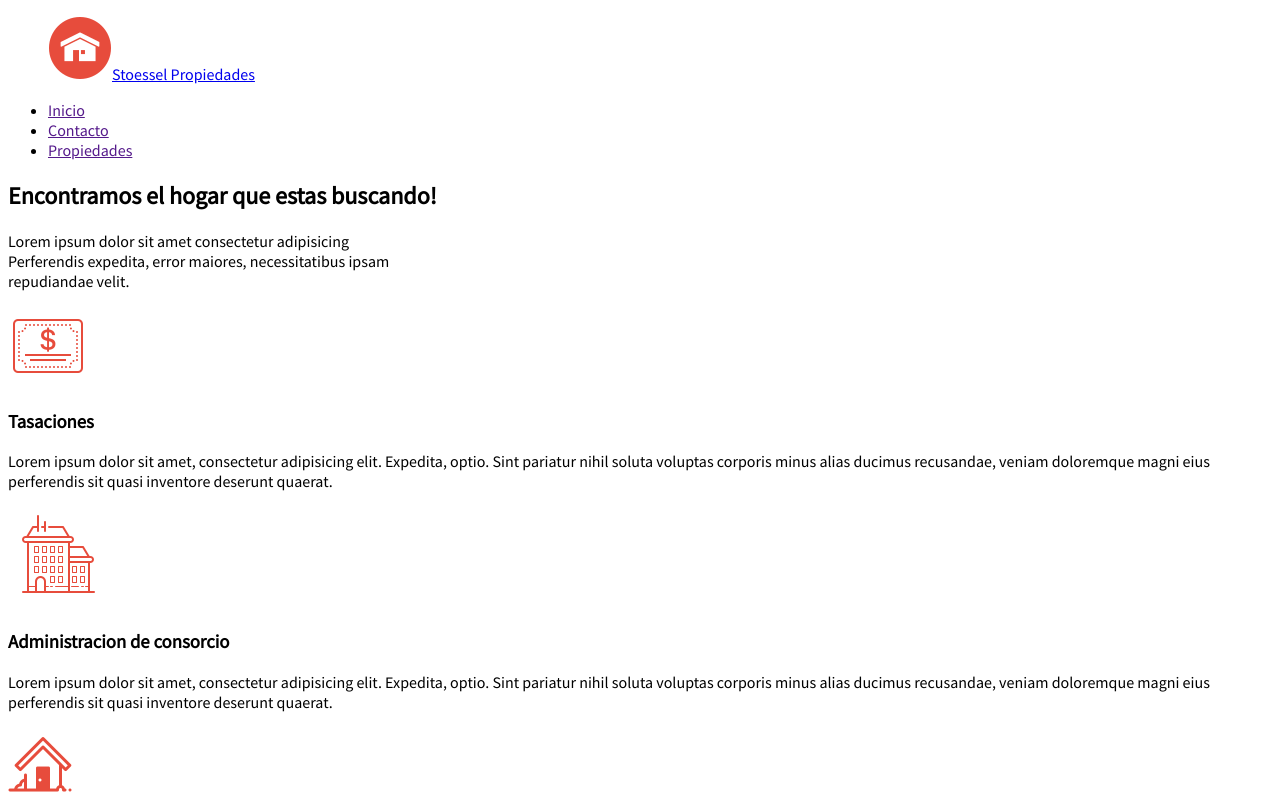
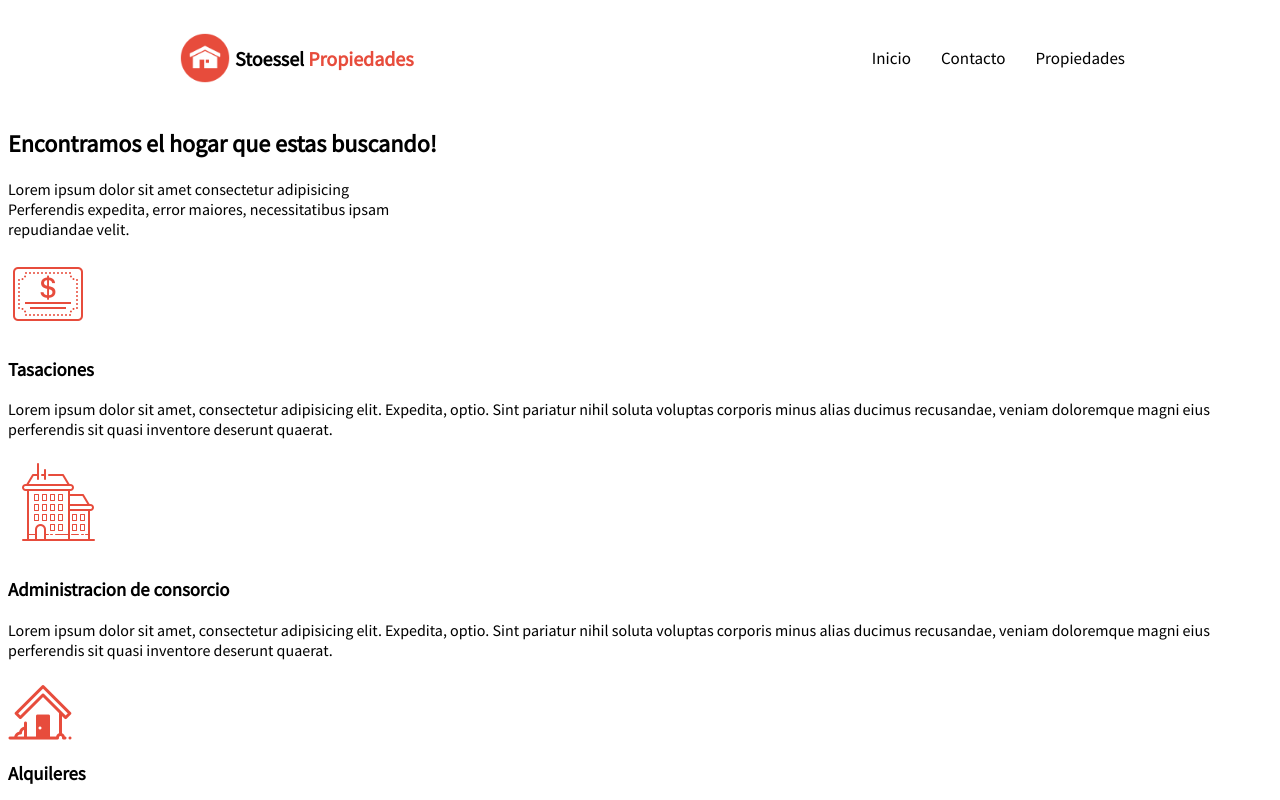
Before and after one commit to ranelDev/Stoessel-Inmobiliaria, a plain HTML site: page index.html in a window 1280 px wide. Shown: the top 800 px of the page. Drawn offline with Linux system fonts and the light colour scheme.

Commit message:
Estilizacion del Header

```diff
--- a/index.html
+++ b/index.html
@@ -11,7 +11,8 @@
     <header class="header">
         <div class="header__wrap">
             <figure class="header__wrap--figure">
-                <a href="#"><img src="./img/icons8-casa-64.png" alt="">Stoessel Propiedades</a>
+                <img src="./img/icons8-casa-64.png" alt="">
+                <a href="#"><strong> Stoessel <span>Propiedades</span></strong></a>
             </figure>
             <nav class="header__wrap--nav">
                 <ul class="header__wrap--nav-ul">
--- a/styles.css
+++ b/styles.css
@@ -12,3 +12,54 @@ body {
 h1, h2,h3,h4{
     font-family: 'Noto Sans', ;
 }
+.header {
+    display: flex;
+    align-items: center;
+    justify-content: space-between;
+    height: 100px;
+    width: 100%;
+}
+.header__wrap {
+    display: inherit;
+    align-items: inherit;
+    justify-content: inherit;
+    height: inherit;
+    width: 1000px;
+    margin: 0 auto;
+}
+.header__wrap--figure{
+    display: inherit;
+    align-items: inherit;
+    justify-content: space-around;
+}
+.header__wrap--figure a{
+    text-decoration: none;
+    color: black;
+    font-size: 20px;
+    margin-left: 5px;
+}
+.header__wrap--figure a strong span {
+    color :#e74c3c;
+}
+.header__wrap--figure img{
+    height: 50px;
+    width: 50px;
+}
+.header__wrap--nav {
+    display: inherit;
+    align-items: inherit;
+    justify-content: inherit;
+}
+.header__wrap--nav-ul {
+    display: inherit;
+    align-items: inherit;
+    justify-content: inherit;
+    list-style: none;
+}
+.header__wrap--nav-ul a {
+    margin-left: 15px;
+    margin-right: 15px;
+    text-decoration: none;
+    font-size: 17px;
+    color: black;
+}
```
